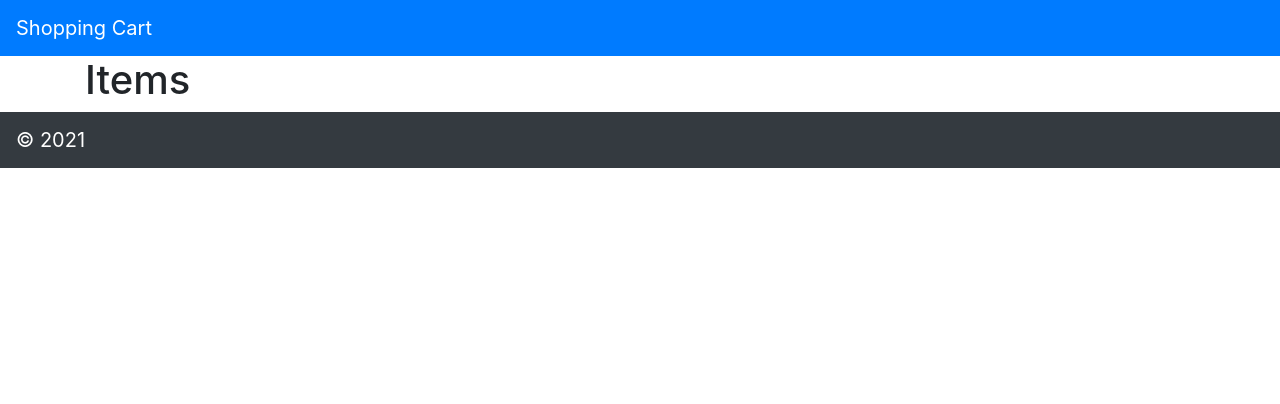
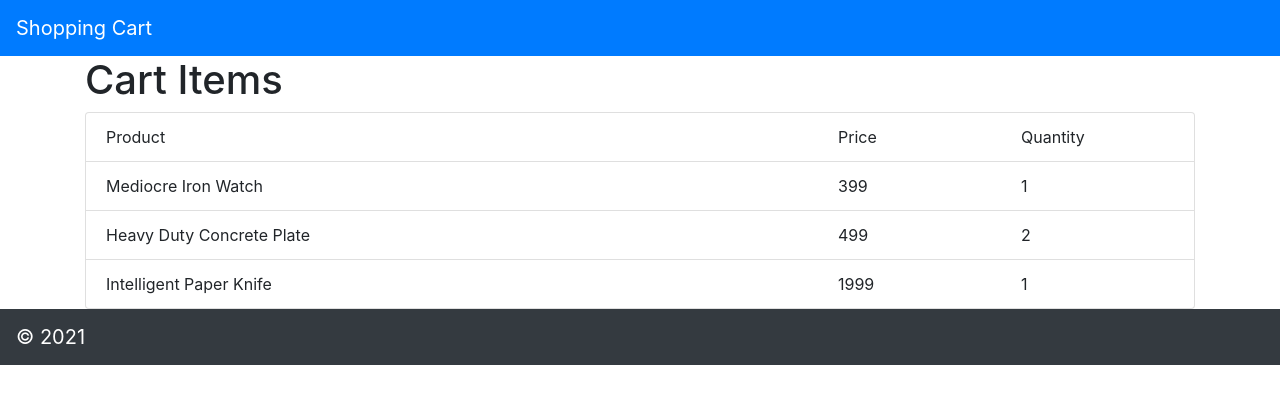
Before and after one commit to svenbrandes/shopping-cart, a JavaScript app: page / in a window 1280 px wide. Shown: the top 404 px of the page. Built offline with nearby package versions, Linux system fonts and the light colour scheme; the HTML template or start-up script is replaced by a standard one.

Commit message:
added CartItem

```diff
--- a/src/App.js
+++ b/src/App.js
@@ -5,10 +5,16 @@
 import CartItems from "./components/CartItems";
 
 function App() {
+    const cartItemsList = [
+        { id: 1, product: { id: 40, name: 'Mediocre Iron Watch', priceInCents: 399 }, quantity: 1 },
+        { id: 2, product: { id: 41, name: 'Heavy Duty Concrete Plate', priceInCents: 499 }, quantity: 2 },
+        { id: 3, product: { id: 42, name: 'Intelligent Paper Knife', priceInCents: 1999 }, quantity: 1 },
+    ];
+
   return (
     <div className="App">
         <CartHeader />
-        <CartItems />
+        <CartItems items={cartItemsList}/>
         <CartFooter copyright="2021"/>
     </div>
   );
--- /dev/null
+++ b/src/components/CartItem.js
@@ -0,0 +1,13 @@
+const CartItem = ({product, price, quantity}) => {
+    return (
+        <div className="list-group-item">
+            <div className="row">
+                <div className="col-md-8">{product}</div>
+                <div className="col-md-2">{price}</div>
+                <div className="col-md-2">{quantity}</div>
+            </div>
+        </div>
+    )
+}
+
+export default CartItem;
--- a/src/components/CartItems.js
+++ b/src/components/CartItems.js
@@ -1,7 +1,22 @@
-const CartItems = () => {
+import CartItem from "./CartItem";
+
+const CartItems = ({items}) => {
     return (
         <div className="container">
-            <h1>Items</h1>
+            <h1>Cart Items</h1>
+            <div className="list-group">
+                <div className="list-group-item">
+                    <div className="row">
+                        <div className="col-md-8">Product</div>
+                        <div className="col-md-2">Price</div>
+                        <div className="col-md-2">Quantity</div>
+                    </div>
+                </div>
+                {items.map(item => <CartItem id={item.id}
+                                             product={item.product.name}
+                                             price={item.product.priceInCents}
+                                             quantity={item.quantity}/>)}
+            </div>
         </div>
     )
 }
```
